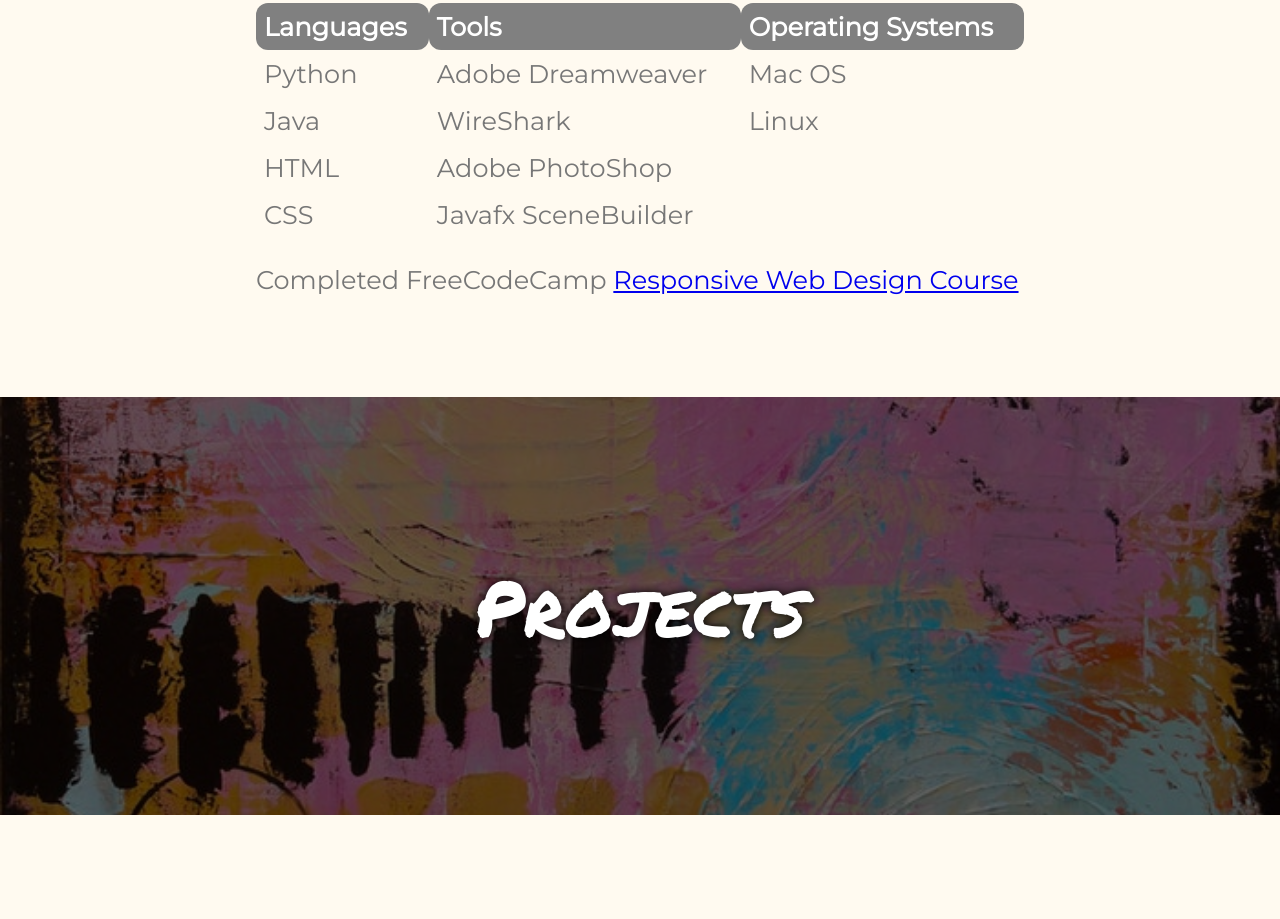
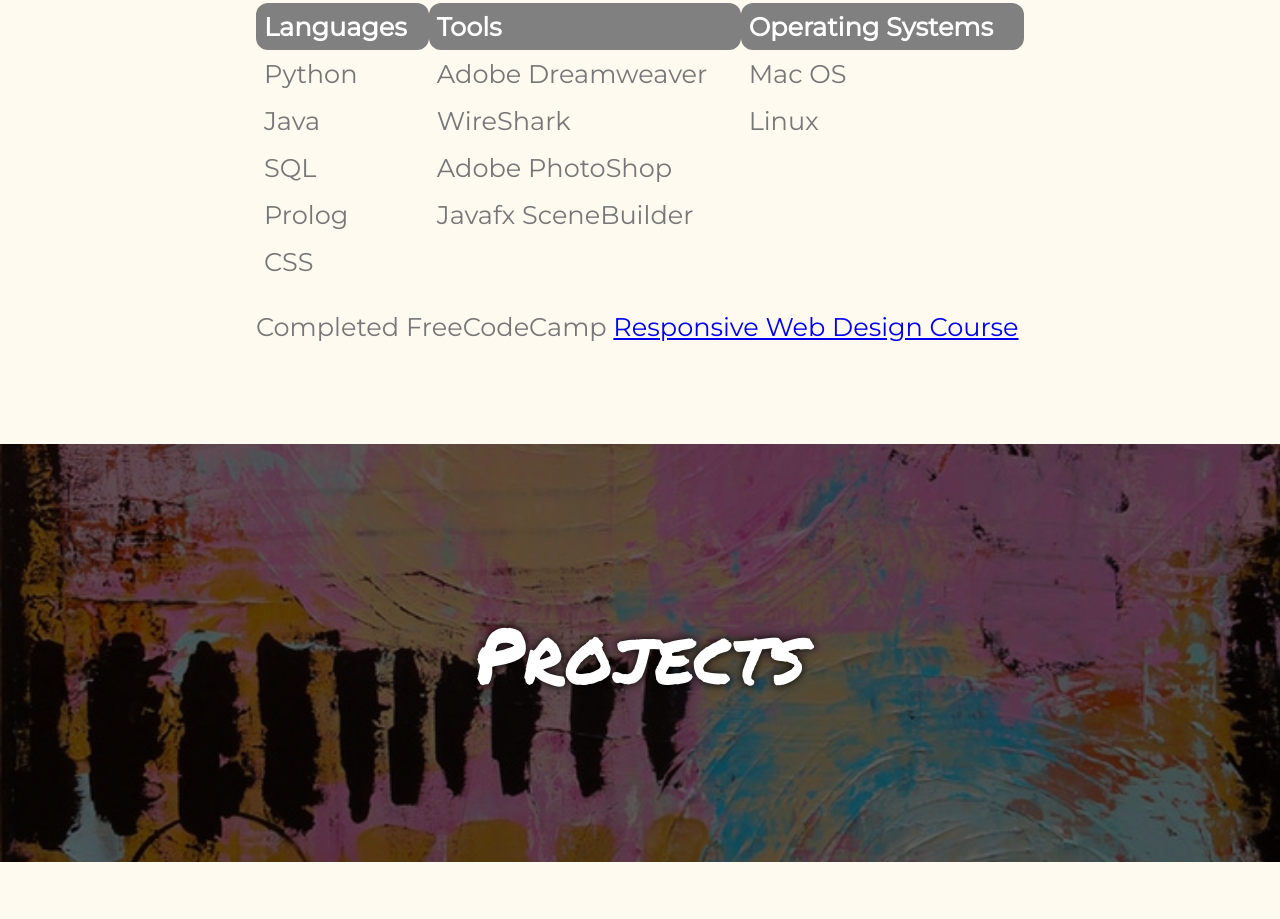
Before and after one commit to afro-nolan/afro-nolan.github.io, a plain HTML site: page index.html in a window 1280 px wide. Shown: the part 2360-3279 px from the top of the page. Drawn offline with Linux system fonts and the light colour scheme.

Commit message:
Added More Skills

```diff
--- a/index.html
+++ b/index.html
@@ -82,12 +82,15 @@
       <td>Linux</td>
     </tr>
     <tr>
-        <td>HTML</td>
+        <td>SQL</td>
         <td>Adobe PhotoShop</td>
     </tr>
     <tr>
-      <td>CSS</td>
+      <td>Prolog</td>
       <td>Javafx SceneBuilder</td>
+    </tr>
+    <tr>
+         <td>CSS</td>
     </tr>
   </table>
 
```
Also changed, not shown: 1 other file.
